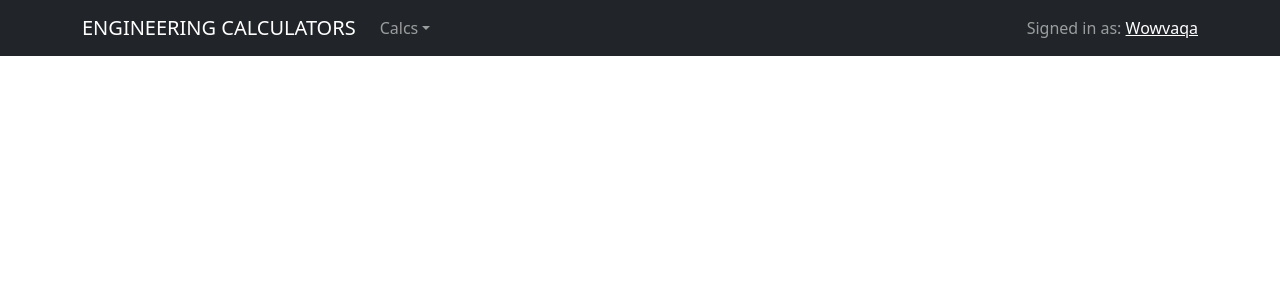
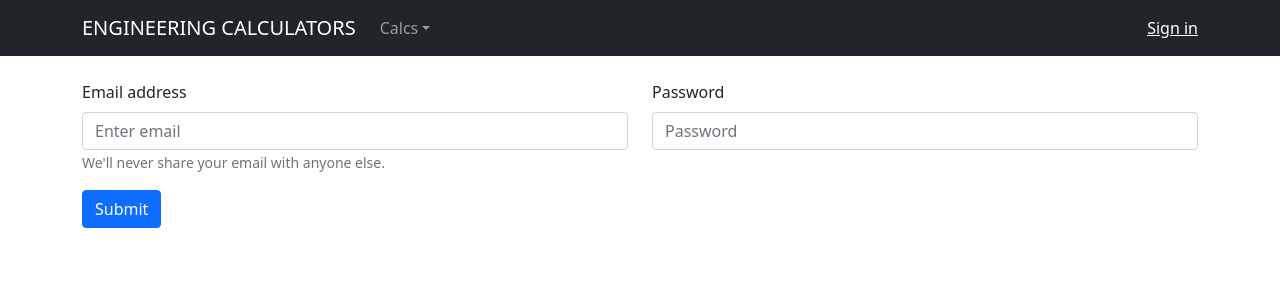
Before and after one commit to wowvaqa/engclcfe, a React (Create React App) app: page /login in a window 1280 px wide. Shown: the top 300 px of the page. Built offline with nearby package versions, Linux system fonts and the light colour scheme.

Commit message:
ADD: Login View

```diff
--- a/src/App.js
+++ b/src/App.js
@@ -5,6 +5,7 @@
 import HomeView from "./views/HomeView";
 import TestApiView from "./views/TestApiView";
 import ReinforcedConcreteCalcView from "./views/ReinforcedConcreteCalcView";
+import LogView from "./views/LogView";
 import AppModalInfo from "./modals/AppModalInfo";
 import AppModalInput from "./modals/AppModalInput";
 import AppModalWait from "./modals/AppModalWait";
@@ -50,6 +51,7 @@
             path="/reinforcedconcretecalc"
             element={<ReinforcedConcreteCalcView />}
           />
+          <Route path="/login" element={<LogView />} />
         </Routes>
       </Router>
     </>
--- a/src/Context.js
+++ b/src/Context.js
@@ -14,6 +14,8 @@
   /* Loading modal */
   const [modalWaitShow, setModalWaitShow] = useState(false);
   const [modalWaitText, setModalWaitText] = useState(false);
+  /* User loging & registration */
+  const [logUser, setLogUser] = useState("");
 
   /**
    * Change flag of input modal OK button state
@@ -39,6 +41,8 @@
         setModalWaitText,
         modalInputOkState,
         inputModalOkButtonClick,
+        logUser,
+        setLogUser,
       }}
     >
       {children}
--- a/src/NavigationBar.js
+++ b/src/NavigationBar.js
@@ -1,7 +1,11 @@
 import React from "react";
 import { Navbar, Container, Nav, NavDropdown } from "react-bootstrap";
 
+import { useGlobalContext } from "./Context";
+
 const NavigationBar = () => {
+  const { logUser } = useGlobalContext();
+
   return (
     <>
       <Navbar bg="dark" variant="dark">
@@ -19,9 +23,18 @@
           </Nav>
           <Navbar.Toggle />
           <Navbar.Collapse className="justify-content-end">
-            <Navbar.Text>
-              Signed in as: <a href="#login">Wowvaqa</a>
-            </Navbar.Text>
+            {logUser === "" && (
+              <Navbar.Text>
+                {" "}
+                <a href="/login">Sign in</a>
+              </Navbar.Text>
+            )}
+            {logUser !== "" && (
+              <Navbar.Text> Zalogowany:
+                {" "}
+                <a href="/login">{logUser}</a>
+              </Navbar.Text>
+            )}
           </Navbar.Collapse>
         </Container>
       </Navbar>
--- /dev/null
+++ b/src/views/LogView.js
@@ -0,0 +1,52 @@
+import React from "react";
+import { Container, Form, Button, Row, Col } from "react-bootstrap";
+
+import { useGlobalContext } from "../Context";
+
+const LogView = () => {
+  const { setLogUser } = useGlobalContext();
+
+  const submitClick = (event) => {
+    setLogUser("Wowvaqa");
+    event.preventDefault();
+  };
+
+  return (
+    <>
+      <Container>
+        <Form>
+          <Row>
+            <Col>
+              <Form.Group className="mb-3" controlId="formBasicEmail">
+                <Form.Label>Email address</Form.Label>
+                <Form.Control type="email" placeholder="Enter email" />
+                <Form.Text className="text-muted">
+                  We'll never share your email with anyone else.
+                </Form.Text>
+              </Form.Group>
+            </Col>
+
+            <Col>
+              <Form.Group className="mb-3" controlId="formBasicPassword">
+                <Form.Label>Password</Form.Label>
+                <Form.Control type="password" placeholder="Password" />
+              </Form.Group>
+            </Col>
+          </Row>
+
+          <Button
+            variant="primary"
+            type="submit"
+            onClick={(event) => {
+              submitClick(event);
+            }}
+          >
+            Submit
+          </Button>
+        </Form>
+      </Container>
+    </>
+  );
+};
+
+export default LogView;
```
